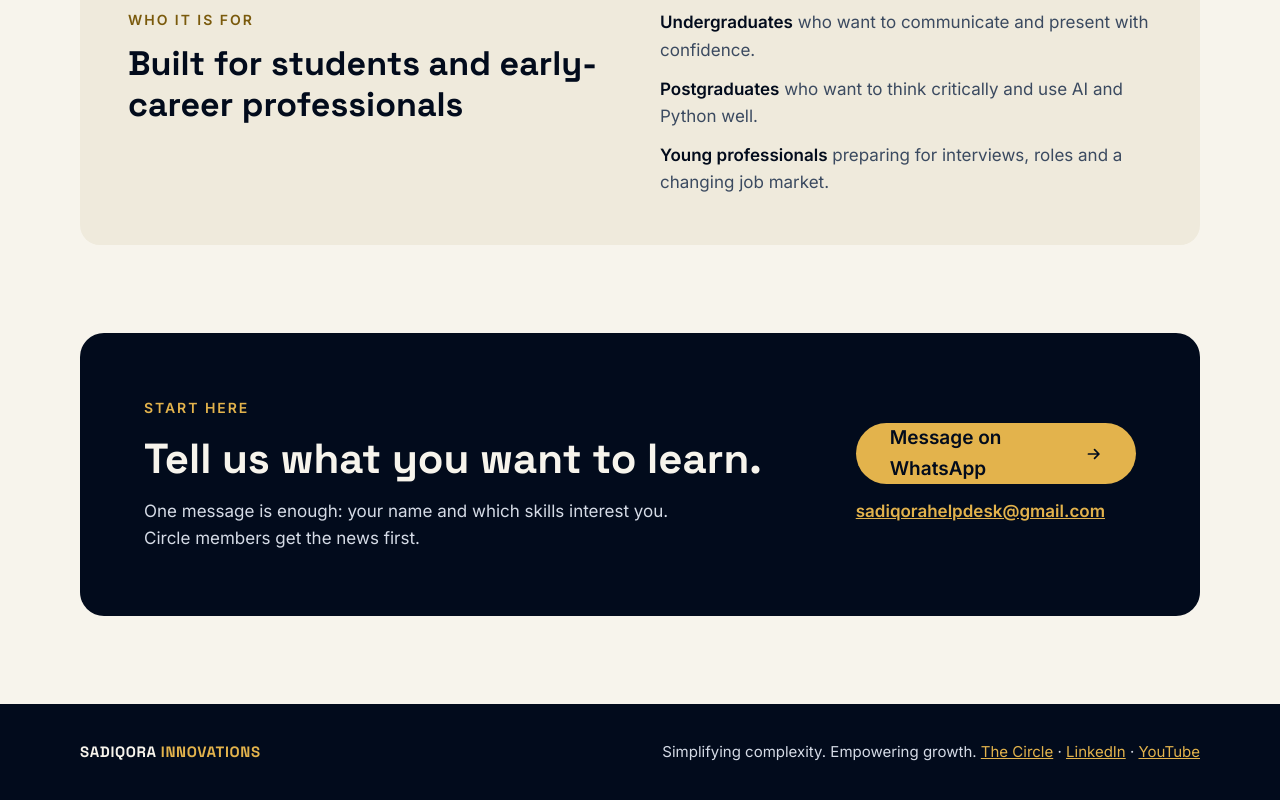
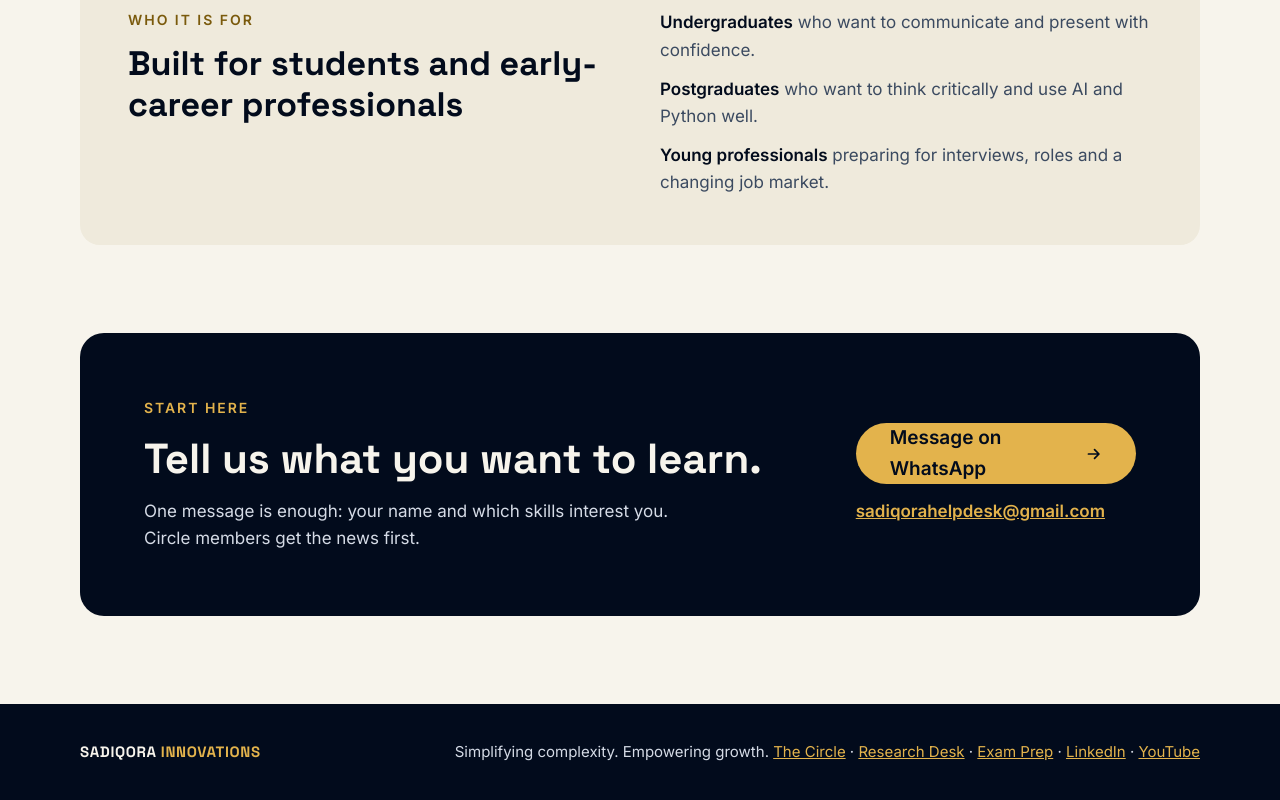
Before and after one commit to Absadiq001/sadiqora-site, a plain HTML site: page future-skills.html in a window 1280 px wide. Shown: the part 2452-3252 px from the top of the page. Drawn offline with Linux system fonts and the light colour scheme.

Commit message:
Link Exam Prep from Future Skills footer
Co-Authored-By: Claude Sonnet 5.5 <noreply@anthropic.com>
Claude-Session: https://claude.ai/code/session_01ATzzFwR2YN3FTfzi1zn6Lg

```diff
--- a/future-skills.html
+++ b/future-skills.html
@@ -164,7 +164,7 @@ img{max-width:100%}
 <footer style="background: #020B1C; color: #D5DBE6">
 <div style="max-width: 1120px; margin: 0 auto; padding: 36px 24px; display: flex; flex-wrap: wrap; justify-content: space-between; align-items: center; gap: 16px; font-size: 15px">
 <div style="font-family: 'Space Grotesk', sans-serif; font-weight: 700; letter-spacing: 0.04em; color: #F7F4EC">SADIQORA <span style="color: #E3B34C">INNOVATIONS</span></div>
-<div>Simplifying complexity. Empowering growth. <a href="index.html" style="color: #E3B34C">The Circle</a> · <a href="https://linkedin.com/in/absadiq" style="color: #E3B34C">LinkedIn</a> · <a href="https://youtube.com/@sadiqora" style="color: #E3B34C">YouTube</a></div>
+<div>Simplifying complexity. Empowering growth. <a href="index.html" style="color: #E3B34C">The Circle</a> · <a href="research-desk.html" style="color: #E3B34C">Research Desk</a> · <a href="exam-prep.html" style="color: #E3B34C">Exam Prep</a> · <a href="https://linkedin.com/in/absadiq" style="color: #E3B34C">LinkedIn</a> · <a href="https://youtube.com/@sadiqora" style="color: #E3B34C">YouTube</a></div>
 </div>
 </footer>
 
```
